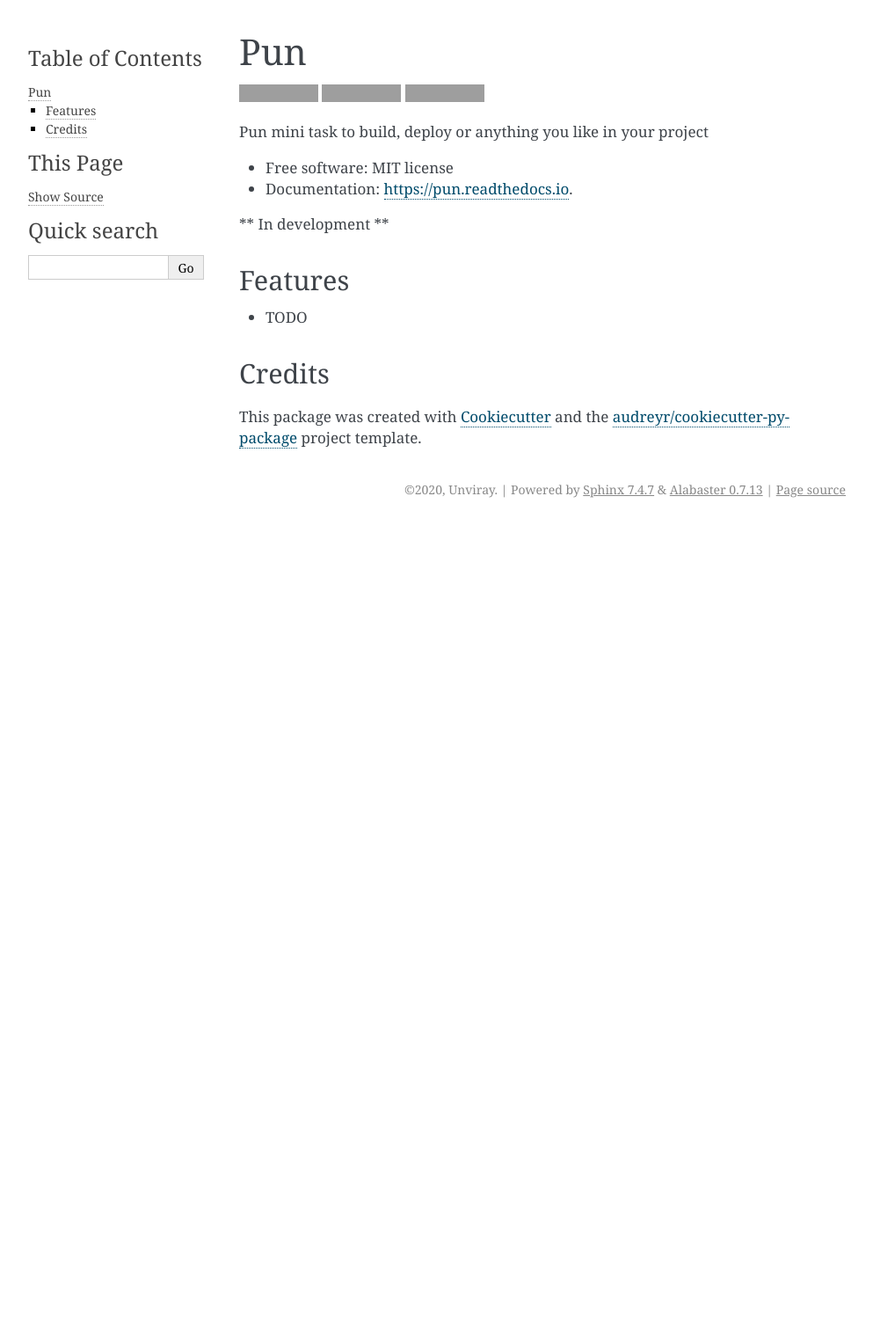
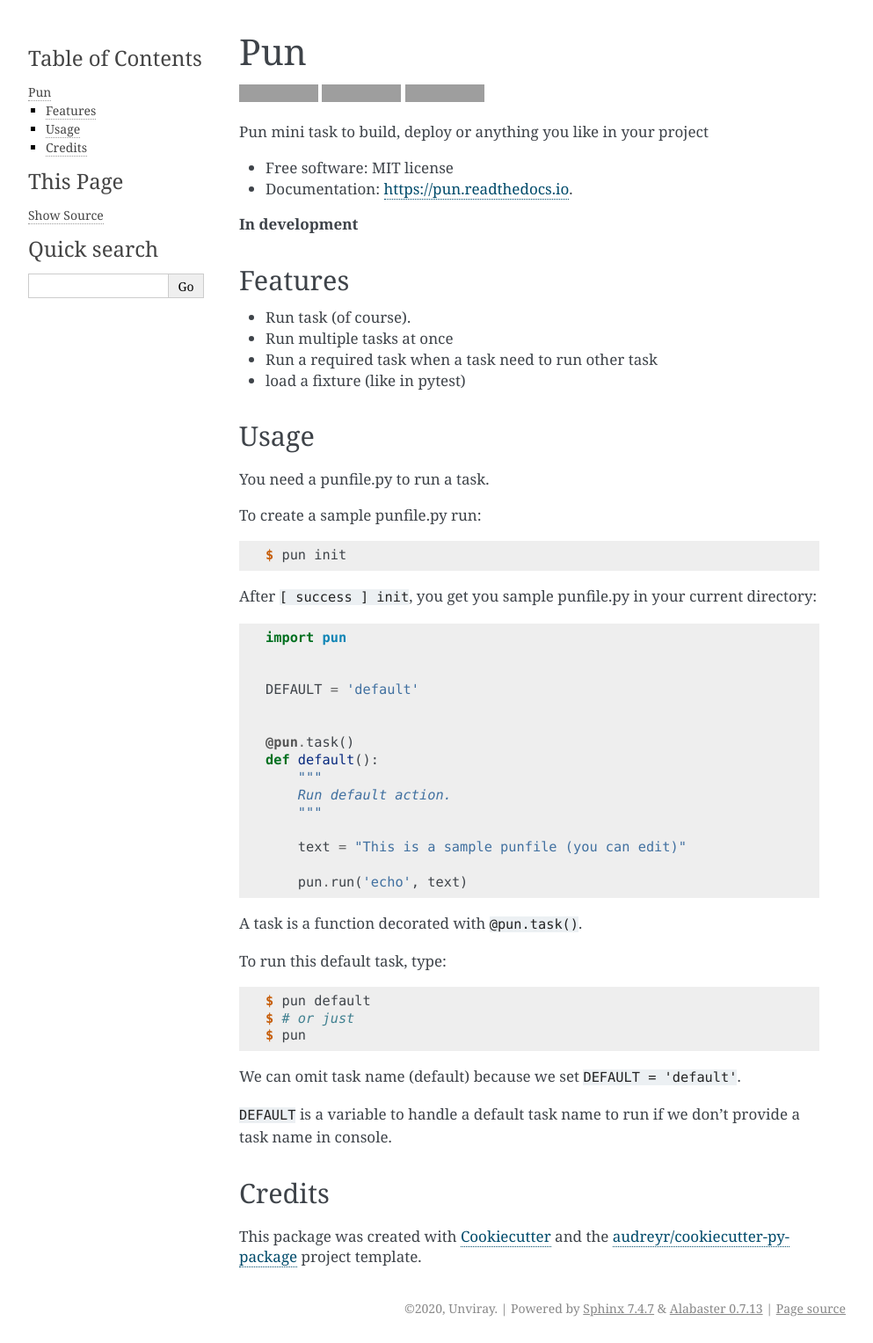
Before and after one commit to Unviray/pun, a Sphinx documentation site: the page built from docs/readme.rst, in a window 1280 px wide. Shown: the whole page at 88% size, without its empty margins (148-1141 px from the left). Built offline with Sphinx 7.4.7, drawn with Linux system fonts in a browser that asks for light colours; pages that are not in the unit, such as notebooks, are missing from menus; before the commit the page ends 900 px from its top, so only the background shows below that; grey boxes are pictures that could not be loaded.

```diff
--- a/CONTRIBUTING.rst
+++ b/CONTRIBUTING.rst
@@ -6,6 +6,9 @@ Contributing
 
 Contributions are welcome, and they are greatly appreciated! Every little bit
 helps, and credit will always be given.
+
+I'm not an expert, so if you find something wrong or something to improve in my
+project: "Please HELP ME".
 
 You can contribute in many ways:
 
--- a/HISTORY.rst
+++ b/HISTORY.rst
@@ -6,4 +6,5 @@ History
 ------------------
 
 * First release on PyPI.
+
 Not yet released but it will be 0.1.0 when first released.
--- a/README.rst
+++ b/README.rst
@@ -20,13 +20,64 @@ Pun mini task to build, deploy or anything you like in your project
 * Documentation: https://pun.readthedocs.io.
 
 
-** In development **
+**In development**
 
 
 Features
 --------
 
-* TODO
+* Run task (of course).
+* Run multiple tasks at once
+* Run a required task when a task need to run other task
+* load a fixture (like in pytest)
+
+
+Usage
+-----
+
+You need a punfile.py to run a task.
+
+To create a sample punfile.py run:
+
+.. code-block:: console
+
+    $ pun init
+
+After ``[ success ] init``, you get you sample punfile.py in your current
+directory:
+
+.. code-block:: python
+
+    import pun
+
+
+    DEFAULT = 'default'
+
+
+    @pun.task()
+    def default():
+        """
+        Run default action.
+        """
+
+        text = "This is a sample punfile (you can edit)"
+
+        pun.run('echo', text)
+
+A task is a function decorated with ``@pun.task()``.
+
+To run this default task, type:
+
+.. code-block:: console
+
+    $ pun default
+    $ # or just
+    $ pun
+
+We can omit task name (default) because we set ``DEFAULT = 'default'``.
+
+``DEFAULT`` is a variable to handle a default task name to run if we don't
+provide a task name in console.
 
 
 Credits
```
Also changed, not shown: docs/modules.rst (added, +7 -0 lines), docs/pun.first.rst (added, +22 -0 lines), docs/pun.rst (added, +69 -0 lines), docs/conf.py (line endings or trailing spaces), 4 other files.
